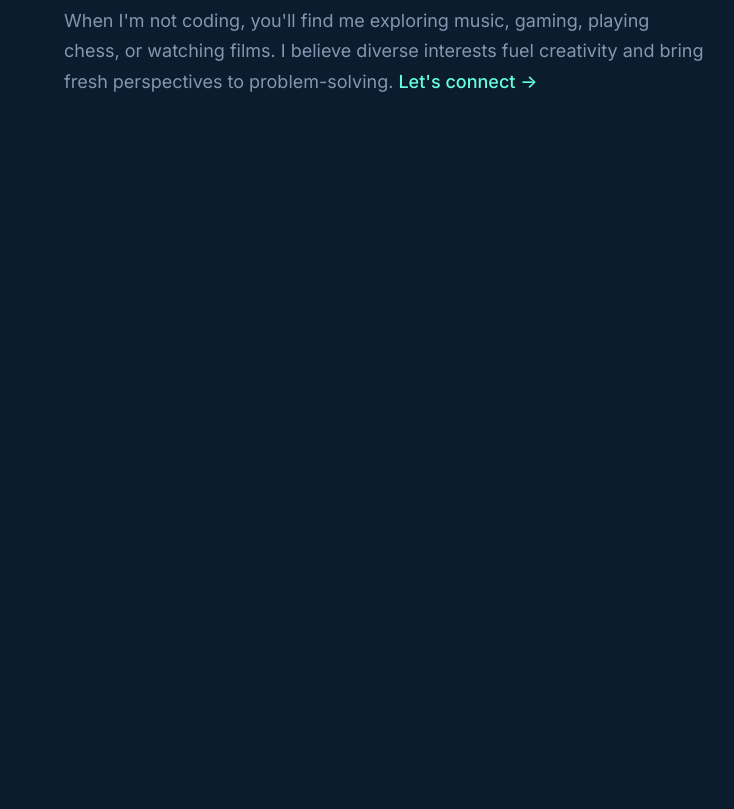
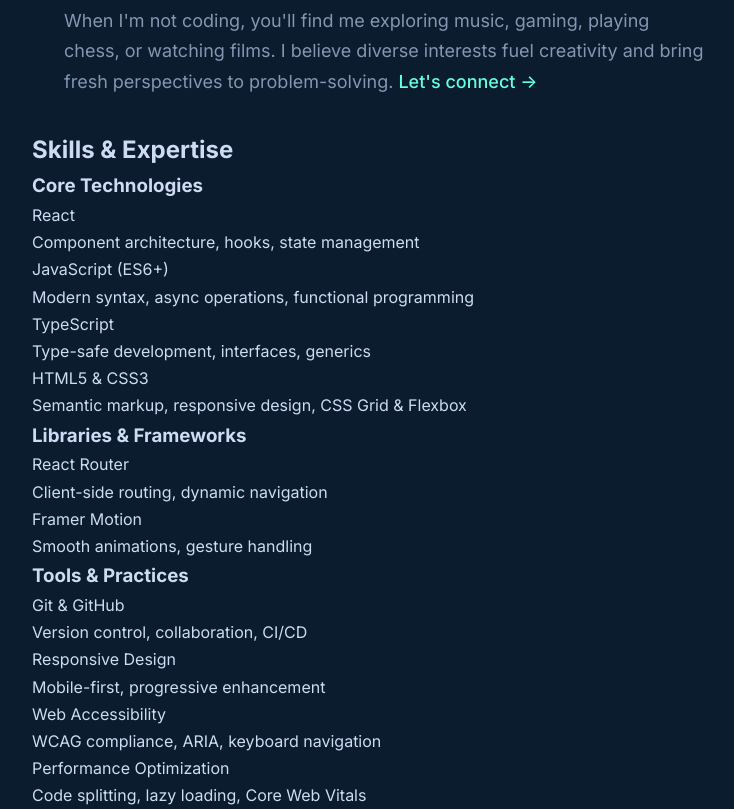
Before and after one commit to slyskat/MainPortfolio, a React (Vite) app: page / in a window 1280 px wide. Shown: the part 1420-2229 px from the top of the page, without its empty margins (368-1102 px from the left). Before the commit the page ends 1550 px from the top, so only its background shows below. Built offline with nearby package versions, Linux system fonts and the light colour scheme.

Commit message:
Initial structure for the skills section and omitted the experience section

```diff
--- a/src/App.jsx
+++ b/src/App.jsx
@@ -5,6 +5,7 @@
 
 import styles from "./App.module.css";
 import AboutSection from "./components/sections/AboutSection";
+import SkillsSection from "./components/sections/SkillsSection";
 
 function App() {
   const [currentSection, setCurrentSection] = useState("about");
@@ -71,6 +72,7 @@
       <main className={styles.main}>
         <Hero scrollToSection={scrollToSection} />
         <AboutSection />
+        <SkillsSection />
       </main>
     </div>
   );
--- a/src/components/Sidebar.jsx
+++ b/src/components/Sidebar.jsx
@@ -3,7 +3,6 @@
 
 const navItems = [
   { id: "about", label: "ABOUT", icon: User },
-  { id: "experience", label: "EXPERIENCE", icon: Briefcase },
   { id: "skills", label: "SKILLS", icon: Code },
   { id: "projects", label: "PROJECTS", icon: FolderOpen },
   { id: "contact", label: "CONTACT", icon: Mail },
--- /dev/null
+++ b/src/components/sections/SkillsSection.jsx
@@ -0,0 +1,90 @@
+import styles from "./SkillsSection.module.css";
+
+function SkillsSection() {
+  const skillCategories = [
+    {
+      title: "Core Technologies",
+      skills: [
+        {
+          name: "React",
+          description: "Component architecture, hooks, state management",
+        },
+        {
+          name: "JavaScript (ES6+)",
+          description:
+            "Modern syntax, async operations, functional programming",
+        },
+        {
+          name: "TypeScript",
+          description: "Type-safe development, interfaces, generics",
+        },
+        {
+          name: "HTML5 & CSS3",
+          description: "Semantic markup, responsive design, CSS Grid & Flexbox",
+        },
+      ],
+    },
+    {
+      title: "Libraries & Frameworks",
+      skills: [
+        {
+          name: "React Router",
+          description: "Client-side routing, dynamic navigation",
+        },
+        {
+          name: "Framer Motion",
+          description: "Smooth animations, gesture handling",
+        },
+      ],
+    },
+    {
+      title: "Tools & Practices",
+      skills: [
+        {
+          name: "Git & GitHub",
+          description: "Version control, collaboration, CI/CD",
+        },
+        {
+          name: "Responsive Design",
+          description: "Mobile-first, progressive enhancement",
+        },
+        {
+          name: "Web Accessibility",
+          description: "WCAG compliance, ARIA, keyboard navigation",
+        },
+        {
+          name: "Performance Optimization",
+          description: "Code splitting, lazy loading, Core Web Vitals",
+        },
+      ],
+    },
+  ];
+  return (
+    <section>
+      <div>
+        <h2>Skills & Expertise</h2>
+        <div>
+          {skillCategories.map((category) => (
+            <div>
+              <h3>{category.title}</h3>
+              <div>
+                {category.skills.map((skill) => (
+                  <div>
+                    <div>
+                      <div>{skill.name}</div>
+                      <div>
+                        <p>{skill.description}</p>
+                      </div>
+                    </div>
+                  </div>
+                ))}
+              </div>
+            </div>
+          ))}
+        </div>
+      </div>
+    </section>
+  );
+}
+
+export default SkillsSection;
```
Also changed, not shown: src/components/sections/SkillsSection.module.css (added).
